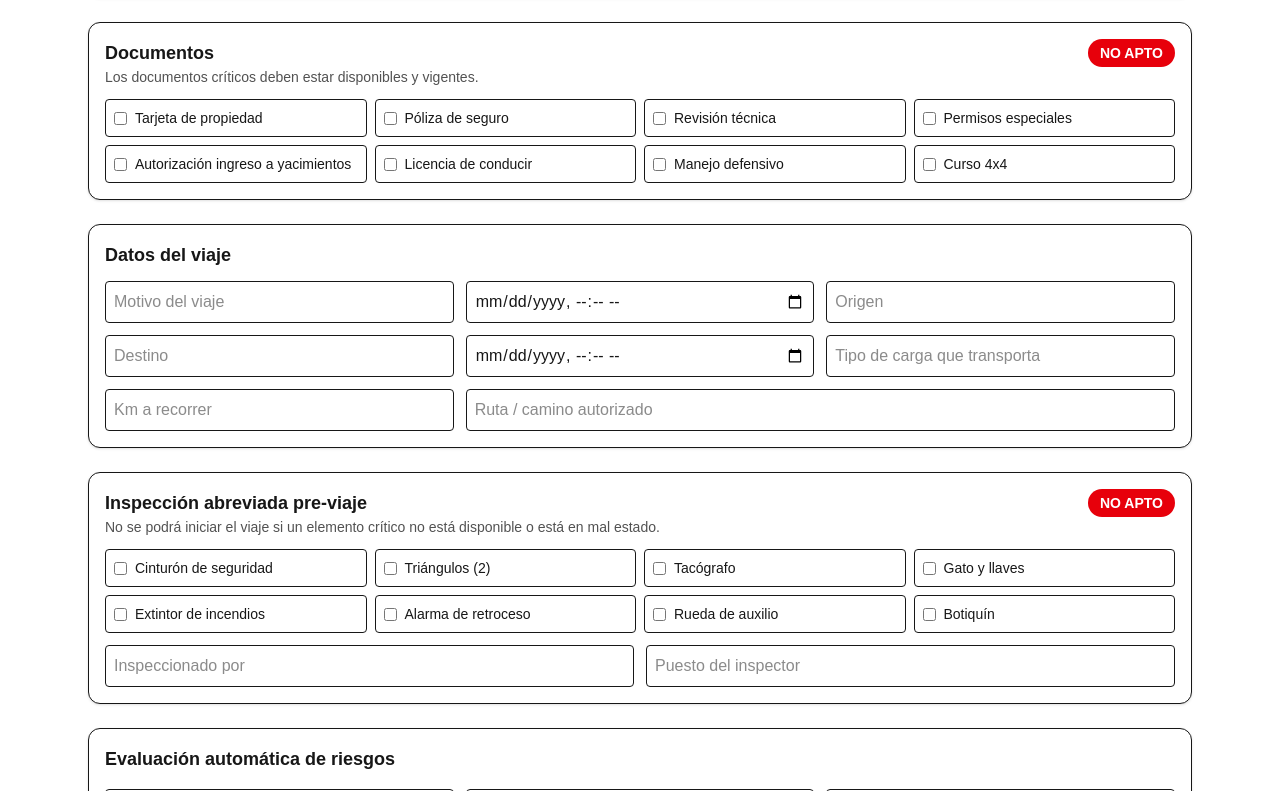
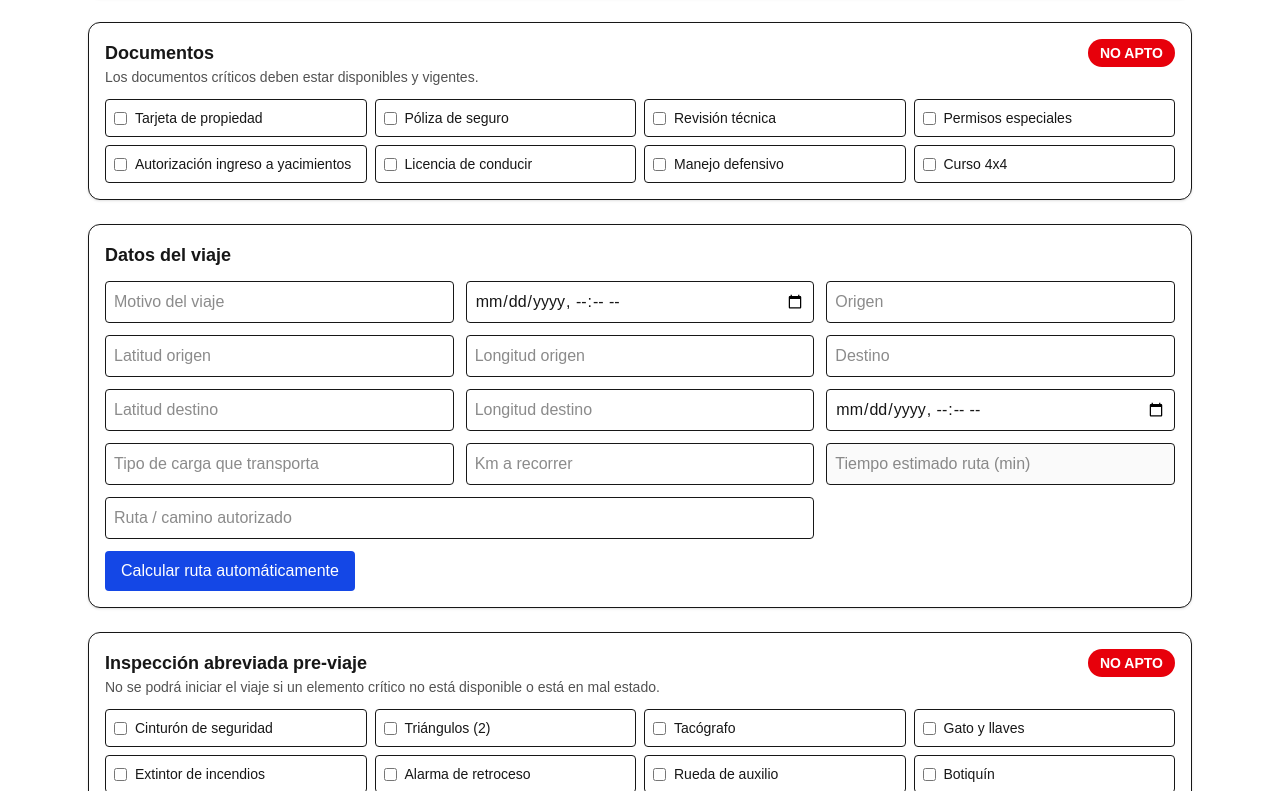
Before and after one commit to Roniant2023/portal-hseq-ia, a Next.js app: page /gestion-viajes in a window 1280 px wide. Shown: the part 496-1287 px from the top of the page. Built offline with nearby package versions, Linux system fonts and the light colour scheme.

Commit message:
Agregar calculo automatico de ruta y reglas de descanso

```diff
--- /dev/null
+++ b/app/api/calculate-route/route.ts
@@ -0,0 +1,87 @@
+import { NextResponse } from "next/server";
+
+async function geocode(place: string) {
+  const url =
+    "https://nominatim.openstreetmap.org/search?" +
+    new URLSearchParams({
+      q: `${place}, Colombia`,
+      format: "jsonv2",
+      limit: "1",
+    });
+
+  const res = await fetch(url, {
+    headers: {
+      "User-Agent": "portal-hseq-ia",
+      Referer: "http://localhost:3000",
+      Accept: "application/json",
+    },
+    cache: "no-store",
+  });
+
+  const text = await res.text();
+
+  if (!text.startsWith("[")) {
+    throw new Error(
+      `No fue posible consultar coordenadas para: ${place}`
+    );
+  }
+
+  const data = JSON.parse(text);
+
+  if (!data?.length) {
+    throw new Error(
+      `No se encontraron coordenadas para: ${place}`
+    );
+  }
+
+  return {
+    lat: Number(data[0].lat),
+    lon: Number(data[0].lon),
+  };
+}
+
+export async function POST(req: Request) {
+  try {
+    const body = await req.json();
+
+    const origin = String(body?.origin || "").trim();
+    const destination = String(body?.destination || "").trim();
+
+    if (!origin || !destination) {
+      return NextResponse.json(
+        { ok: false, error: "Origen y destino son requeridos." },
+        { status: 400 }
+      );
+    }
+
+    const originCoords = await geocode(origin);
+    const destinationCoords = await geocode(destination);
+
+    const osrmUrl = `https://router.project-osrm.org/route/v1/driving/${originCoords.lon},${originCoords.lat};${destinationCoords.lon},${destinationCoords.lat}?overview=false`;
+
+    const res = await fetch(osrmUrl);
+    const data = await res.json();
+
+    if (!res.ok || data?.code !== "Ok") {
+      return NextResponse.json(
+        { ok: false, error: "No se pudo calcular la ruta." },
+        { status: 500 }
+      );
+    }
+
+    const route = data.routes?.[0];
+
+    return NextResponse.json({
+      ok: true,
+      distance_km: Number((route.distance / 1000).toFixed(1)),
+      duration_minutes: Math.round(route.duration / 60),
+      origin_coords: originCoords,
+      destination_coords: destinationCoords,
+    });
+  } catch (err: any) {
+    return NextResponse.json(
+      { ok: false, error: err?.message || "Error calculando ruta." },
+      { status: 500 }
+    );
+  }
+}
--- a/app/gestion-viajes/page.tsx
+++ b/app/gestion-viajes/page.tsx
@@ -149,10 +149,15 @@ export default function GestionViajesPage() {
   reason: "",
   departureDateTime: "",
   origin: "",
+  originLat: "",
+  originLon: "",
   destination: "",
+  destinationLat: "",
+  destinationLon: "",
   arrivalDateTime: "",
   cargoType: "",
   kilometers: "",
+  estimatedDurationMinutes: "",
   authorizedRoute: "",
 });
 
@@ -275,6 +280,105 @@ export default function GestionViajesPage() {
 
   function updateRisk(key: string, value: string | boolean) {
     setRisk((prev) => ({ ...prev, [key]: value }));
+  }
+async function handleCalculateRoute() {
+  try {
+    setUiError(null);
+    setUiInfo(null);
+
+    if (!trip.origin.trim() || !trip.destination.trim()) {
+      setUiError("Debes diligenciar origen y destino para calcular la ruta.");
+      return;
+    }
+
+    const res = await fetch("/api/calculate-route", {
+      method: "POST",
+      headers: {
+        "Content-Type": "application/json",
+      },
+      body: JSON.stringify({
+        origin: trip.origin,
+        destination: trip.destination,
+      }),
+    });
+
+    const data = await res.json();
+
+    if (!res.ok || !data?.ok) {
+      setUiError(data?.error || "No se pudo calcular la ruta.");
+      return;
+    }
+
+   setTrip((prev) => {
+  let calculatedArrival = prev.arrivalDateTime;
+
+  const drivingMinutes = Number(data.duration_minutes);
+
+let totalTravelMinutes = drivingMinutes;
+
+// Descanso de 20 min cada 2 horas
+const restBlocks = Math.floor(drivingMinutes / 120);
+const restMinutes = restBlocks * 20;
+
+totalTravelMinutes += restMinutes;
+
+// Turnos de 12 horas
+// Máximo 8 horas manejando por turno
+const drivingShifts = Math.floor(drivingMinutes / 480);
+
+// Descanso obligatorio entre turnos: 8 horas
+const mandatoryRestMinutes = drivingShifts * 480;
+
+totalTravelMinutes += mandatoryRestMinutes;
+
+  if (prev.departureDateTime) {
+    const departure = new Date(prev.departureDateTime);
+
+    const arrival = new Date(departure);
+
+    // Sumar conducción + descansos
+    arrival.setMinutes(
+      arrival.getMinutes() + totalTravelMinutes
+    );
+
+    // Validar cruce de almuerzo (12:00 m)
+    const lunchTime = new Date(departure);
+
+    lunchTime.setHours(12, 0, 0, 0);
+
+    if (
+      departure <= lunchTime &&
+      arrival >= lunchTime
+    ) {
+      arrival.setMinutes(arrival.getMinutes() + 60);
+
+      totalTravelMinutes += 60;
+    }
+
+    calculatedArrival = arrival
+      .toISOString()
+      .slice(0, 16);
+  }
+
+  return {
+    ...prev,
+    originLat: String(data.origin_coords.lat),
+    originLon: String(data.origin_coords.lon),
+    destinationLat: String(data.destination_coords.lat),
+    destinationLon: String(data.destination_coords.lon),
+    kilometers: String(data.distance_km),
+    estimatedDurationMinutes: String(totalTravelMinutes),
+    arrivalDateTime: calculatedArrival,
+  };
+});
+
+
+    setUiInfo(
+      `✅ Ruta calculada: ${data.distance_km} km · ${data.duration_minutes} min aprox.`
+    );
+  } catch (err: any) {
+    setUiError(err?.message || "Error calculando la ruta.");
+  }
 }
 
   function getDriverPos(e: any) {
@@ -727,9 +831,35 @@ export default function GestionViajesPage() {
           />
 <input
   className="border p-2 rounded"
+  placeholder="Latitud origen"
+  value={trip.originLat}
+  onChange={(e) => updateTrip("originLat", e.target.value)}
+/>
+
+<input
+  className="border p-2 rounded"
+  placeholder="Longitud origen"
+  value={trip.originLon}
+  onChange={(e) => updateTrip("originLon", e.target.value)}
+/>
+          <input
+            className="border p-2 rounded"
             placeholder="Destino"
             value={trip.destination}
             onChange={(e) => updateTrip("destination", e.target.value)}
+          />
+<input
+  className="border p-2 rounded"
+  placeholder="Latitud destino"
+  value={trip.destinationLat}
+  onChange={(e) => updateTrip("destinationLat", e.target.value)}
+/>
+
+<input
+  className="border p-2 rounded"
+  placeholder="Longitud destino"
+  value={trip.destinationLon}
+  onChange={(e) => updateTrip("destinationLon", e.target.value)}
 />
           <input
             className="border p-2 rounded"
@@ -750,12 +880,25 @@ export default function GestionViajesPage() {
             onChange={(e) => updateTrip("kilometers", e.target.value)}
           />
 <input
+  className="border p-2 rounded bg-neutral-50"
+  placeholder="Tiempo estimado ruta (min)"
+  value={trip.estimatedDurationMinutes}
+  readOnly
+/>
+          <input
             className="border p-2 rounded md:col-span-2"
             placeholder="Ruta / camino autorizado"
             value={trip.authorizedRoute}
             onChange={(e) => updateTrip("authorizedRoute", e.target.value)}
           />
         </div>
+<button
+  type="button"
+  onClick={handleCalculateRoute}
+  className="px-4 py-2 bg-blue-700 text-white rounded"
+>
+  Calcular ruta automáticamente
+</button>
       </section>
 
       <section className="border rounded-xl p-4 space-y-3 bg-white shadow-sm">
@@ -1104,7 +1247,8 @@ function RiskSelect({
   value: string;
   options: Option[];
   onChange: (value: string) => void;
-}) {
+})
+{
   return (
     <div className="border rounded p-3">
       <label className="text-sm font-semibold">{title}</label>
```
Lines whose indentation alone changed are shown as unchanged.
